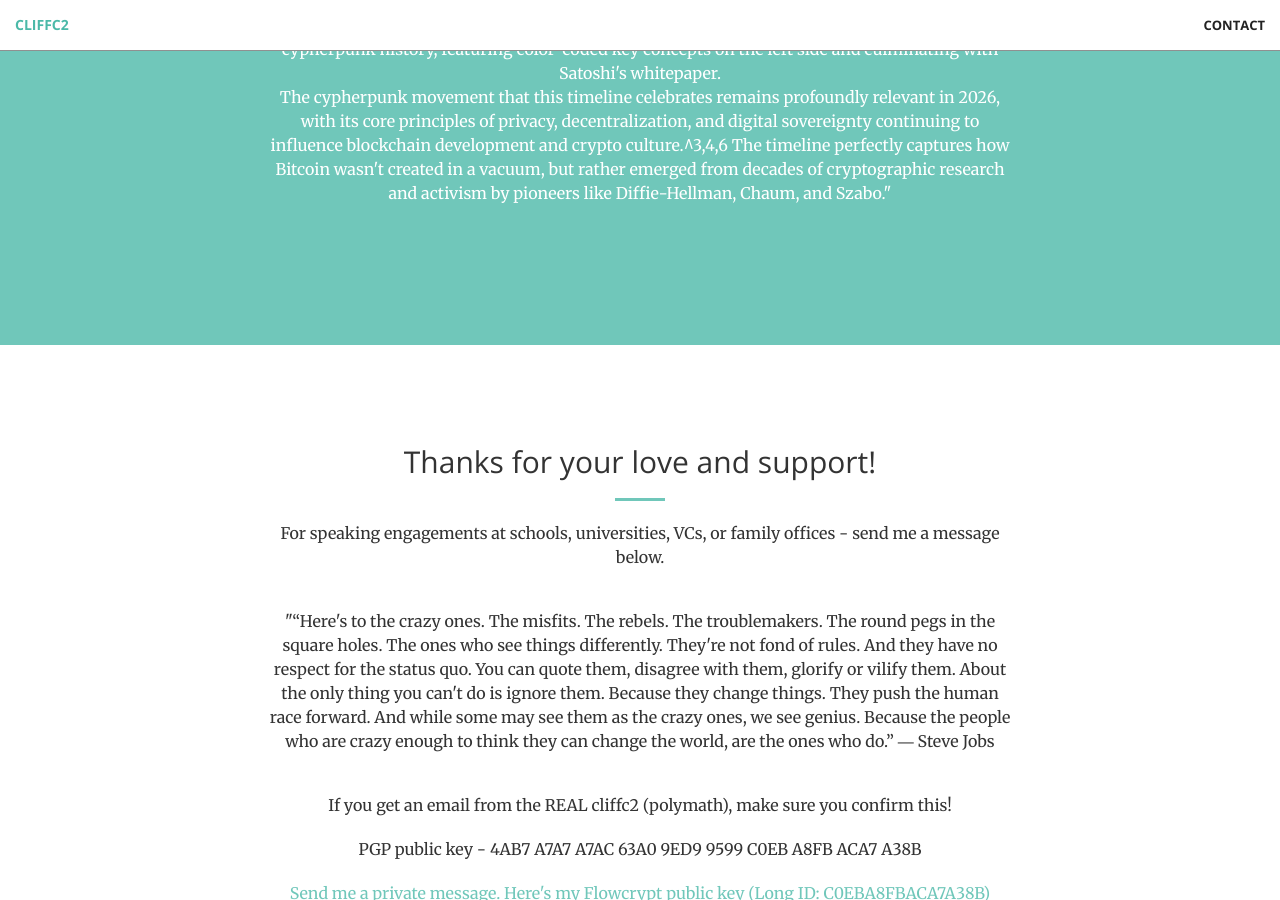
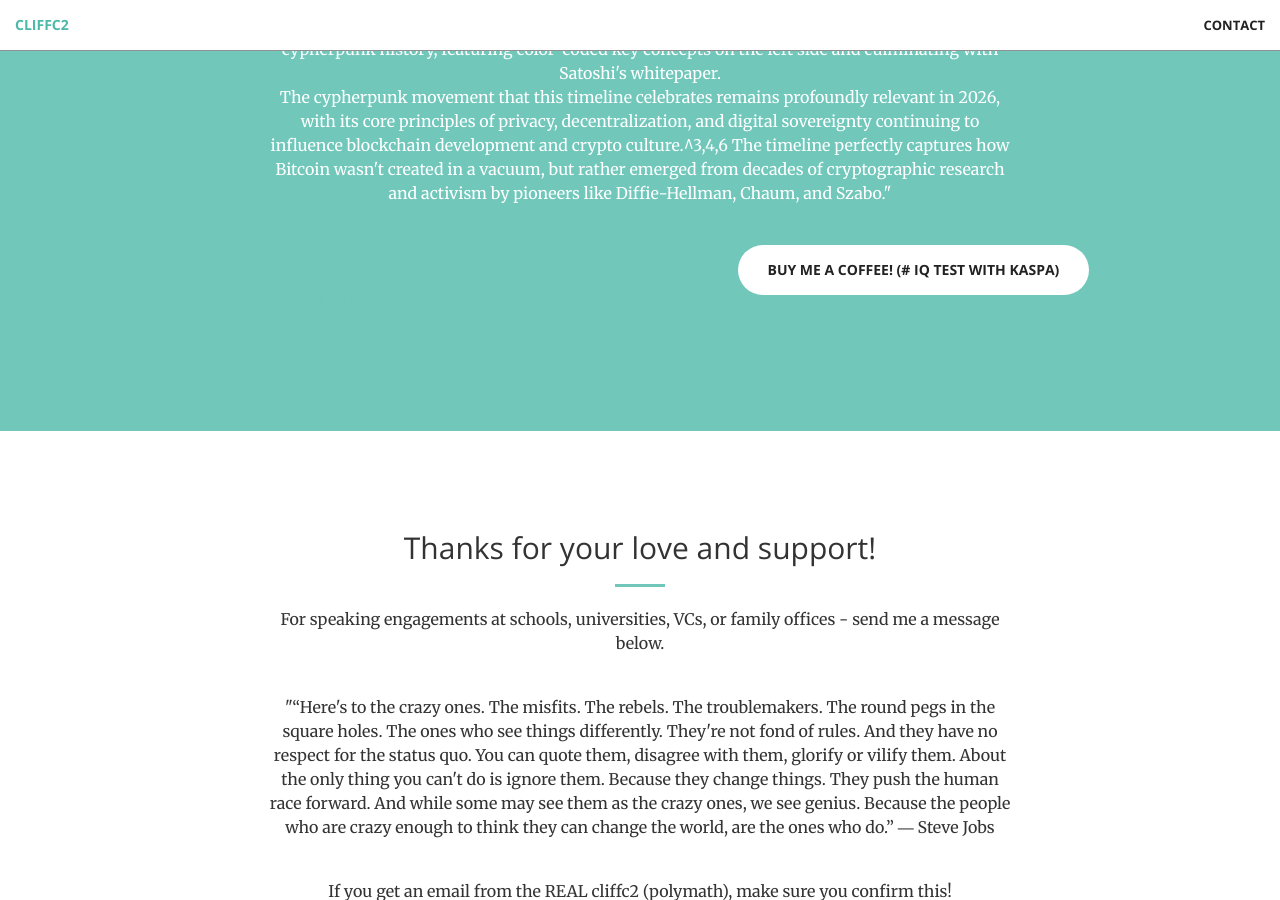
Before and after one commit to cliffc2/cliffc2.github.io, a Jekyll site: the page built from index.html, in a window 1280 px wide and 900 px high, scrolled down 4876 px. Built offline with Jekyll 4.4.1, drawn with Linux system fonts in a browser that asks for light colours; Markdown is read by kramdown in place of the engine named in the settings.

Commit message:
Update call-to-action.html

```diff
--- a/_includes/call-to-action.html
+++ b/_includes/call-to-action.html
@@ -27,6 +27,21 @@
 
 The cypherpunk movement that this timeline celebrates remains profoundly relevant in 2026, with its core principles of privacy, decentralization, and digital sovereignty continuing to influence blockchain development and crypto culture.^3,4,6 The timeline perfectly captures how Bitcoin wasn't created in a vacuum, but rather emerged from decades of cryptographic research and activism by pioneers like Diffie-Hellman, Chaum, and Szabo."</p><br>
                 </div>
+        <div class="col-lg-2 col-lg-offset-2 text-center">
+            <a href="https://x.com/{{ site.twitter_username }}">
+                <i class="fa fa-twitter fa-3x wow bounceIn" data-wow-delay=".1s"></i>
+                <p>{{ site.twitter_username }}</p>
+            </a>
+        </div>
+     <div class="col-lg-2 col-lg-offset-1 text-center">
+            <a href="https://www.linkedin.com/in/{{ site.linkedin_username }}">
+            <i class="fa fa-linkedin fa-3x wow bounceIn" data-wow-delay=".1s"></i>
+            <p>{{ site.linkedin_username }}</p><!-- Bootstrap icons -->
+  </a>
+        </div>
+          <a href="https://kas.coffee/cliffc2" class="btn btn-default btn-xl">Buy me a coffee! (# IQ test with Kaspa) </a>
+
+        </div>
         </div>
     </div>
 </section>
```
